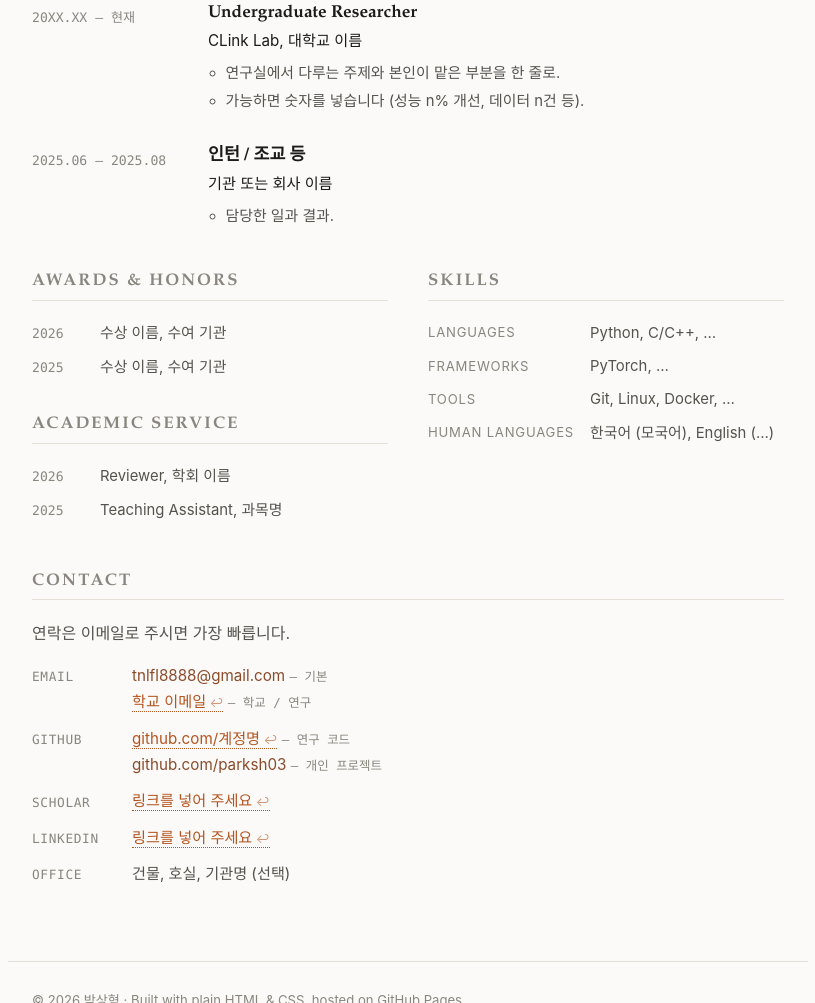
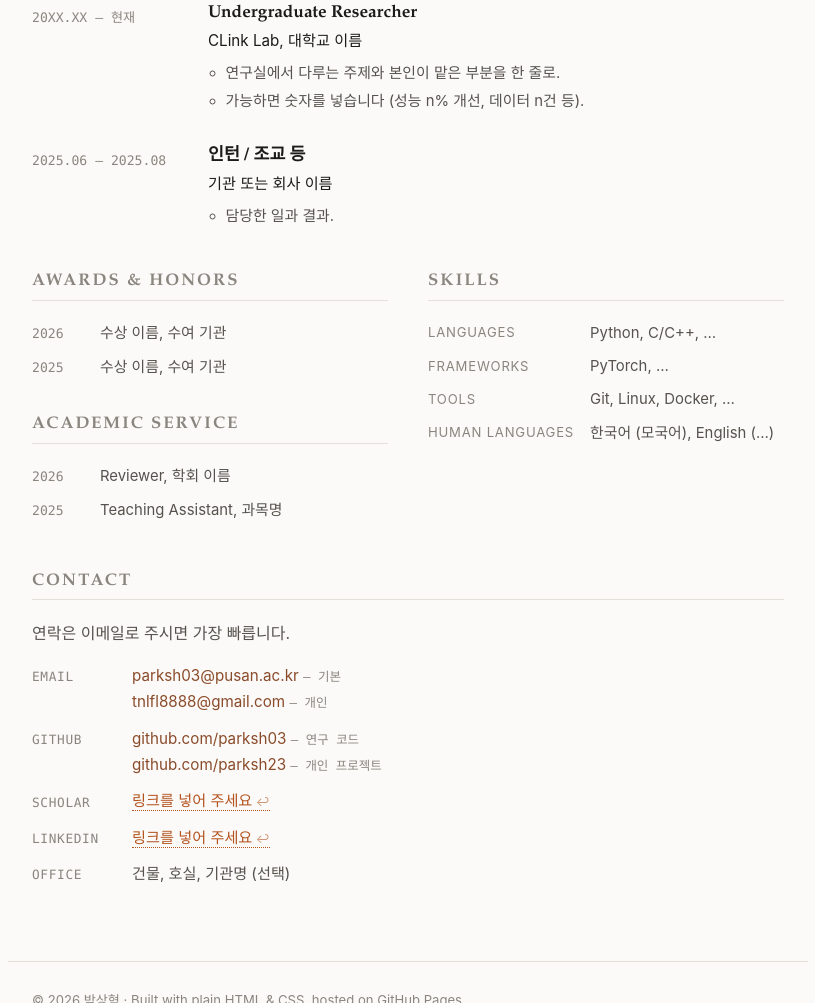
Before and after one commit to parksh03/parksh03.github.io, a plain HTML site: page index.html in a window 1280 px wide. Shown: the part 1605-2608 px from the top of the page, without its empty margins (232-1047 px from the left). Drawn offline with Linux system fonts and the light colour scheme.

Commit message:
Use real contacts: PNU mail primary, parksh03 as research account
parksh03@pusan.ac.kr is the primary address and the gmail moves to
secondary. The GitHub pair is swapped to match how the accounts are
actually used: parksh03 holds research code, parksh23 holds personal
projects.

Co-Authored-By: Claude Opus 5 (1M context) <noreply@anthropic.com>

```diff
--- a/index.html
+++ b/index.html
@@ -33,15 +33,15 @@
       <ul class="hero__meta">
         <li>
           <span class="hero__meta-k">Email</span>
+          <a href="mailto:parksh03@pusan.ac.kr">parksh03@pusan.ac.kr</a>
+          <span class="hero__meta-s">/</span>
           <a href="mailto:tnlfl8888@gmail.com">tnlfl8888@gmail.com</a>
-          <span class="hero__meta-s">/</span>
-          <a href="mailto:학교이메일@학교.ac.kr" data-todo>학교 이메일</a>
         </li>
         <li>
           <span class="hero__meta-k">GitHub</span>
-          <a href="https://github.com/계정명" data-todo>research</a>
+          <a href="https://github.com/parksh03">research</a>
           <span class="hero__meta-s">/</span>
-          <a href="https://github.com/parksh03">projects</a>
+          <a href="https://github.com/parksh23">projects</a>
         </li>
         <li>
           <span class="hero__meta-k"></span>
@@ -207,15 +207,15 @@
       <li>
         <span class="contact__k">Email</span>
         <span class="contact__v">
-          <a href="mailto:tnlfl8888@gmail.com">tnlfl8888@gmail.com</a> <em>기본</em><br>
-          <a href="mailto:학교이메일@학교.ac.kr" data-todo>학교 이메일</a> <em>학교 / 연구</em>
+          <a href="mailto:parksh03@pusan.ac.kr">parksh03@pusan.ac.kr</a> <em>기본</em><br>
+          <a href="mailto:tnlfl8888@gmail.com">tnlfl8888@gmail.com</a> <em>개인</em>
         </span>
       </li>
       <li>
         <span class="contact__k">GitHub</span>
         <span class="contact__v">
-          <a href="https://github.com/계정명" data-todo>github.com/계정명</a> <em>연구 코드</em><br>
-          <a href="https://github.com/parksh03">github.com/parksh03</a> <em>개인 프로젝트</em>
+          <a href="https://github.com/parksh03">github.com/parksh03</a> <em>연구 코드</em><br>
+          <a href="https://github.com/parksh23">github.com/parksh23</a> <em>개인 프로젝트</em>
         </span>
       </li>
       <li>
```
Also changed, not shown: 1 other file.
